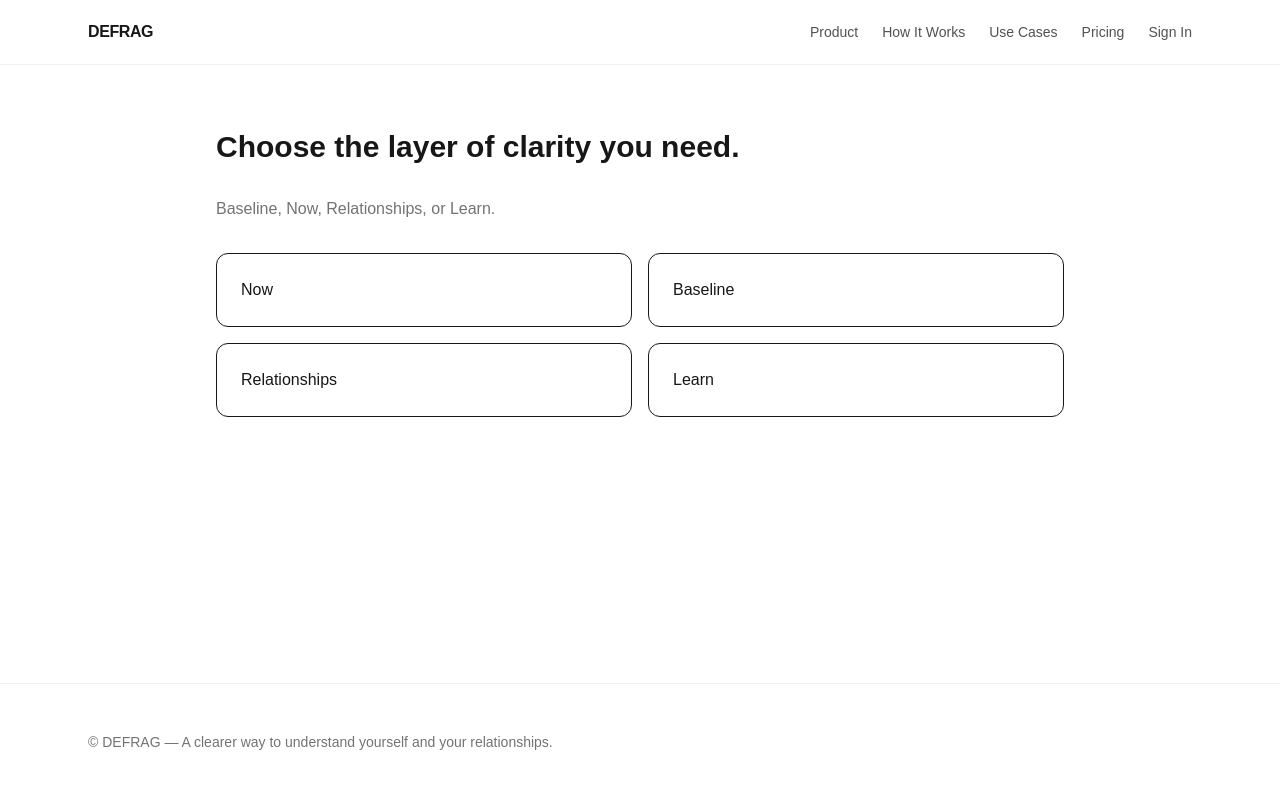
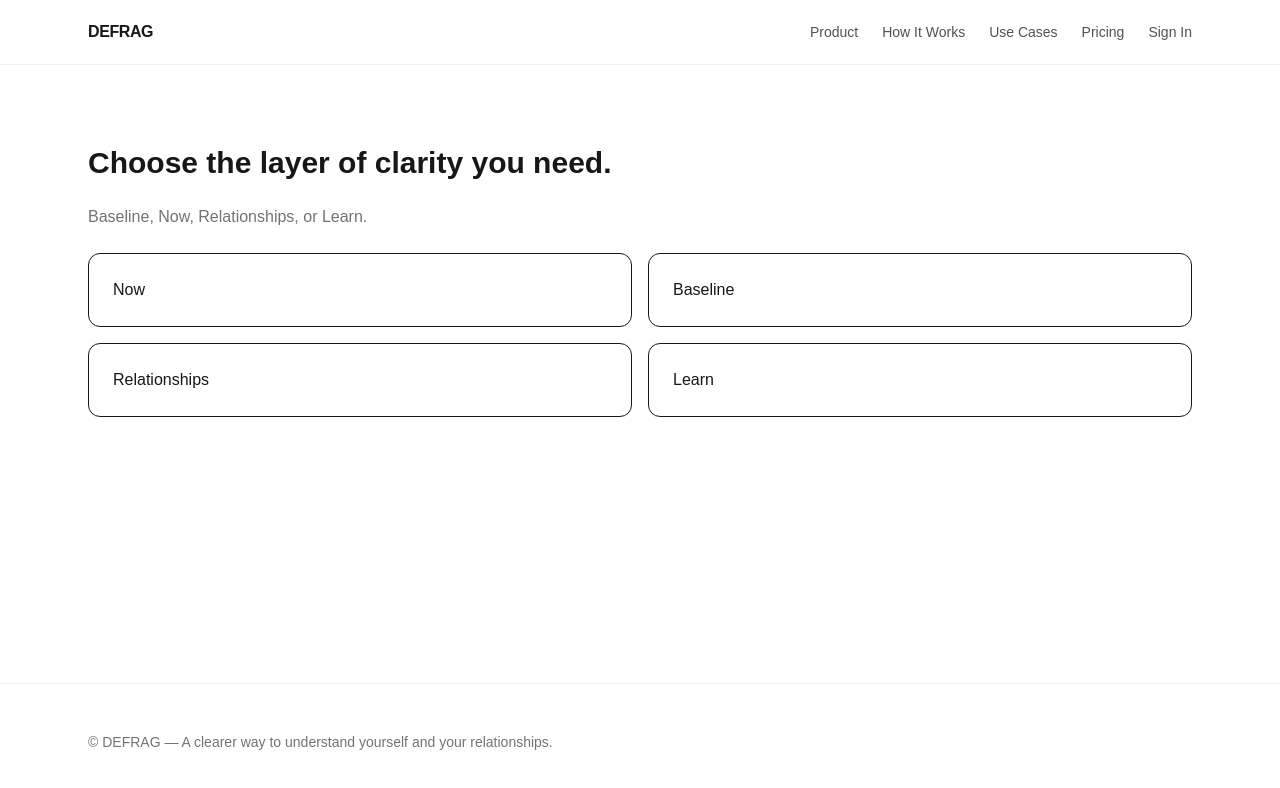
Before and after one commit to cjo93/nextjs-boilerplate, a Next.js app: page /app in a window 1280 px wide. Shown: the top 788 px of the page. Built offline with nearby package versions, Linux system fonts and the light colour scheme.

Commit message:
Refactor app entry to shared page primitives

```diff
--- a/app/app/page.tsx
+++ b/app/app/page.tsx
@@ -1,9 +1,12 @@
 import Link from "next/link";
 import { routes } from "@/lib/routes";
+import { PageShell } from "@/components/system/page-shell";
+import { SectionShell } from "@/components/system/section-shell";
 
 export default function AppHome() {
   return (
-    <div className="max-w-4xl mx-auto px-6 py-16 space-y-8">
+    <PageShell>
+      <SectionShell>
         <h1 className="text-3xl font-semibold">Choose the layer of clarity you need.</h1>
         <p className="text-neutral-500">Baseline, Now, Relationships, or Learn.</p>
 
@@ -13,6 +16,7 @@ export default function AppHome() {
           <Link href={routes.appRelationships} className="border p-6 rounded-xl">Relationships</Link>
           <Link href={routes.appLearn} className="border p-6 rounded-xl">Learn</Link>
         </div>
-    </div>
+      </SectionShell>
+    </PageShell>
   );
 }
```
Lines whose indentation alone changed are shown as unchanged.
